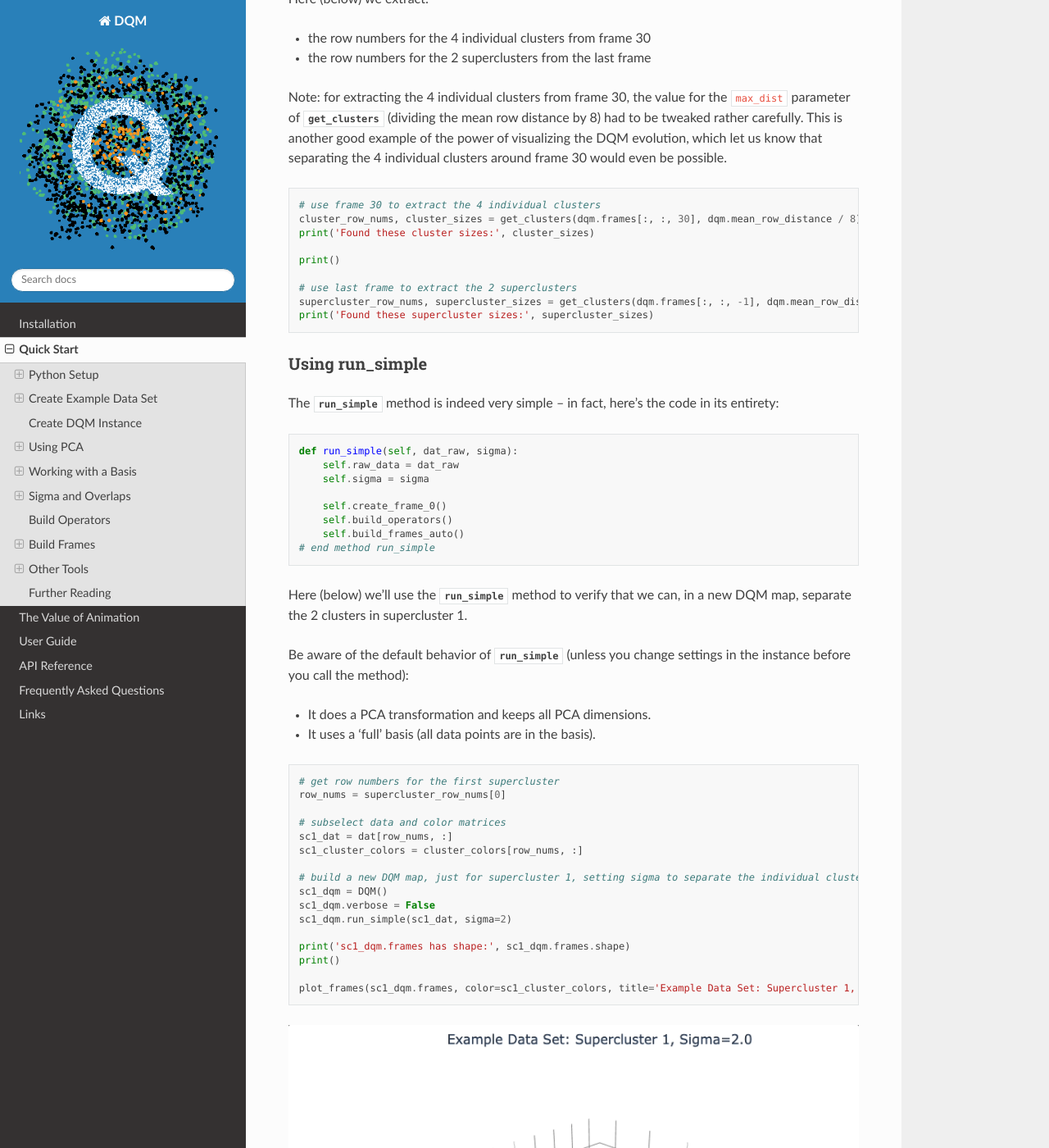
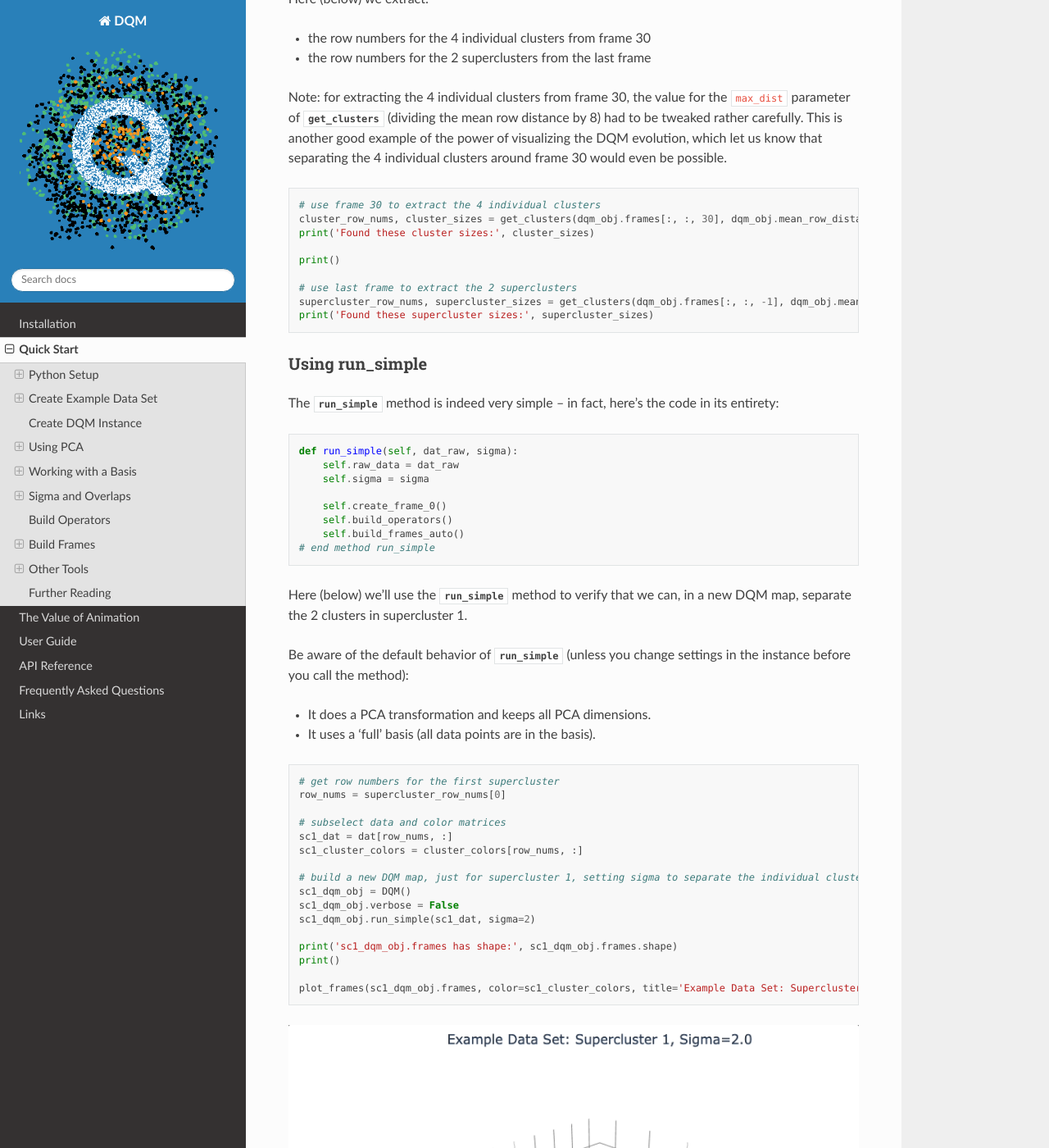
Before and after one commit to zanderteller/dqm, a Sphinx documentation site: the page built from docs/quick_start.rst, in a window 1280 px wide and 1400 px high, scrolled down 16735 px. Shown: the whole window at 82% size. Built offline with Sphinx 7.4.7 and the Read the Docs theme 3.1.0, drawn with Linux system fonts in a browser that asks for light colours; some of the changed text lies outside the part shown.

Commit message:
use `dqm_obj` as instance variable name, in many places (to alleviate confusion between instance variable names and package name `dqm`)

```diff
--- a/docs/api.rst
+++ b/docs/api.rst
@@ -1,7 +1,7 @@
 API Reference
 =============
 
-The dqm package has one class, :class:`DQM <dqm.DQM>`, and several :mod:`utility functions <dqm.utils>`.
+The 'dqm' package has one class, :class:`DQM <dqm.DQM>`, and several :mod:`utility functions <dqm.utils>`.
 
 Everything can be imported directly from the package. Examples:
 
--- a/docs/quick_start.rst
+++ b/docs/quick_start.rst
@@ -143,11 +143,11 @@ Create a DQM instance and store the raw data.
 
 .. code-block::
 
-    dqm = DQM()
-    dqm.verbose = True  # default True
-    dqm.raw_data = dat
+    dqm_obj = DQM()
+    dqm_obj.verbose = True  # default True
+    dqm_obj.raw_data = dat
 
-    print('Raw data stored in DQM instance has shape:', dqm.raw_data.shape)
+    print('Raw data stored in DQM instance has shape:', dqm_obj.raw_data.shape)
 
 Using PCA
 ---------
@@ -174,7 +174,7 @@ Understanding the plots (left to right):
 
 .. code-block::
 
-    dqm.run_pca()
+    dqm_obj.run_pca()
 
 .. image:: images/quick_start_run_pca_plots.png
    :align: center
@@ -196,10 +196,10 @@ Here (below), we use ``pca_var_threshold``. The instance reports that the thresh
 .. code-block::
 
     # choose an explicit number of dimensions (takes precedence if not None)
-    # dqm.pca_num_dims = 18
+    # dqm_obj.pca_num_dims = 18
     # OR...
     # choose a minimum proportion of total cumulative variance for the PCA dimensions to be used
-    dqm.pca_var_threshold = 0.98
+    dqm_obj.pca_var_threshold = 0.98
 
 Create Frame 0
 ^^^^^^^^^^^^^^
@@ -215,10 +215,10 @@ Creating frame 0 means:
 
 .. code-block::
 
-    dqm.pca_transform = True  # default True (if False, frame 0 will be a copy of the raw data)
-    dqm.create_frame_0()
+    dqm_obj.pca_transform = True  # default True (if False, frame 0 will be a copy of the raw data)
+    dqm_obj.create_frame_0()
 
-    print("In the DQM instance, 'frames' (which now stores frame 0) has shape:", dqm.frames.shape)
+    print("In the DQM instance, 'frames' (which now stores frame 0) has shape:", dqm_obj.frames.shape)
 
 Plot Frame 0
 ^^^^^^^^^^^^
@@ -227,7 +227,7 @@ In this plot the first 3 dimensions are now PCA dimensions, not raw dimensions,
 
 .. code-block::
 
-    plot_frames(dqm.frames, color=cluster_colors, title='Example Data Set: First 3 PCA Dimensions')
+    plot_frames(dqm_obj.frames, color=cluster_colors, title='Example Data Set: First 3 PCA Dimensions')
 
 .. image:: images/quick_start_first_3_pca_dims.png
    :align: center
@@ -261,8 +261,8 @@ The :meth:`choose_basis_by_distance <dqm.DQM.choose_basis_by_distance>` method b
     print(f'Using a basis size of {basis_size}')
     print()
 
-    dqm.basis_size = basis_size
-    dqm.choose_basis_by_distance()
+    dqm_obj.basis_size = basis_size
+    dqm_obj.choose_basis_by_distance()
 
 Plot Frame 0 Again
 ^^^^^^^^^^^^^^^^^^
@@ -272,12 +272,12 @@ Plot frame 0 again, this time highlighting the basis rows in orange.
 .. code-block::
 
     basis_colors = 0.8 * np.ones((num_rows, 3))  # light gray
-    basis_colors[dqm.basis_row_nums, :] = np.array([1, 0.6, 0])  # basis rows in orange
+    basis_colors[dqm_obj.basis_row_nums, :] = np.array([1, 0.6, 0])  # basis rows in orange
 
     basis_sizes = 7 * np.ones(num_rows)
-    basis_sizes[dqm.basis_row_nums] = 10  # make basis-row points bigger
+    basis_sizes[dqm_obj.basis_row_nums] = 10  # make basis-row points bigger
 
-    plot_frames(dqm.frames, color=basis_colors, size=basis_sizes, title='Example Data Set: First 3 PCA Dimensions, Highlighting Basis Rows')
+    plot_frames(dqm_obj.frames, color=basis_colors, size=basis_sizes, title='Example Data Set: First 3 PCA Dimensions, Highlighting Basis Rows')
 
 .. image:: images/quick_start_first_3_pca_dims_basis_rows.png
    :align: center
@@ -323,13 +323,13 @@ The :meth:`choose_sigma_for_basis <dqm.DQM.choose_sigma_for_basis>` method below
 
 .. code-block::
 
-    dqm.overlap_min_threshold = 0.5  # default 0.5
-    dqm.overlap_mean_threshold = 0.9  # default 0.9
+    dqm_obj.overlap_min_threshold = 0.5  # default 0.5
+    dqm_obj.overlap_mean_threshold = 0.9  # default 0.9
 
-    dqm.choose_sigma_for_basis()
+    dqm_obj.choose_sigma_for_basis()
 
     print()
-    print('The DQM instance now has a stored value of sigma:', dqm.sigma)
+    print('The DQM instance now has a stored value of sigma:', dqm_obj.sigma)
 
 Look at Overlap Distribution
 ^^^^^^^^^^^^^^^^^^^^^^^^^^^^
@@ -339,10 +339,10 @@ Look at distribution of basis overlaps for non-basis rows, using the :meth:`buil
 .. code-block::
 
     # by default, the 'build_overlaps' method builds overlaps for all non-basis points in the raw data
-    overlaps = dqm.build_overlaps()
+    overlaps = dqm_obj.build_overlaps()
 
     print('for sigma {:.4f}, non-basis overlaps have min {:.3f}, mean {:.3f}, median {:.3f}, max {:.3f}'.\
-            format(dqm.sigma, np.min(overlaps), np.mean(overlaps), np.median(overlaps), np.max(overlaps)))
+            format(dqm_obj.sigma, np.min(overlaps), np.mean(overlaps), np.median(overlaps), np.max(overlaps)))
     print()
 
     plt.hist(overlaps, bins=50)
@@ -371,12 +371,12 @@ See the :ref:`User Guide <Building Operators>` and the technical summary `Unders
 
 .. code-block::
 
-    dqm.build_operators()
+    dqm_obj.build_operators()
 
     print()
-    print("The transpose of the 'similarity' matrix (for converstion of state vectors from raw basis to eigenbasis) has shape:", dqm.simt.shape)
-    print("The position-expectation operator tensor has shape:", dqm.xops.shape)
-    print("The evolution operator has shape:", dqm.exph.shape)
+    print("The transpose of the 'similarity' matrix (for converstion of state vectors from raw basis to eigenbasis) has shape:", dqm_obj.simt.shape)
+    print("The position-expectation operator tensor has shape:", dqm_obj.xops.shape)
+    print("The evolution operator has shape:", dqm_obj.exph.shape)
 
 Build Frames
 ------------
@@ -394,13 +394,13 @@ Our next step (below) will be to increase sigma a bit, to get 'clean' formation
 
 .. code-block::
 
-    dqm.build_frames(50)  # default 100
+    dqm_obj.build_frames(50)  # default 100
 
     print()
-    print('dqm.frames has shape:', dqm.frames.shape)
+    print('dqm_obj.frames has shape:', dqm_obj.frames.shape)
     print()
 
-    plot_frames(dqm.frames, color=cluster_colors, title='Example Data Set: Sigma=2.5')
+    plot_frames(dqm_obj.frames, color=cluster_colors, title='Example Data Set: Sigma=2.5')
 
 .. image:: images/quick_start_sigma2p5.gif
    :align: center
@@ -423,17 +423,17 @@ Here's what we need to do:
 
 .. code-block::
 
-    dqm.verbose = False  # make output a little cleaner
+    dqm_obj.verbose = False  # make output a little cleaner
 
-    dqm.clear_frames()  # this keeps frame 0 by default
+    dqm_obj.clear_frames()  # this keeps frame 0 by default
 
-    dqm.sigma = 2.9
-    dqm.build_operators()
-    dqm.build_frames_auto()  # default batch size 100
+    dqm_obj.sigma = 2.9
+    dqm_obj.build_operators()
+    dqm_obj.build_frames_auto()  # default batch size 100
 
-    print("shape of 'frames' in the DQM instance is now:", dqm.frames.shape)
+    print("shape of 'frames' in the DQM instance is now:", dqm_obj.frames.shape)
 
-    plot_frames(dqm.frames, color=cluster_colors, title='Example Data Set: Sigma=2.9')
+    plot_frames(dqm_obj.frames, color=cluster_colors, title='Example Data Set: Sigma=2.9')
 
 .. image:: images/quick_start_sigma2p9.gif
    :align: center
@@ -456,20 +456,20 @@ These observations are just a first taste of how the DQM evolution (not just the
 
 .. code-block::
 
-    dqm.verbose = False  # make output a little cleaner
+    dqm_obj.verbose = False  # make output a little cleaner
 
-    dqm.clear_frames()
+    dqm_obj.clear_frames()
 
-    dqm.sigma = 3.9
-    dqm.build_operators()
-    dqm.build_frames_auto()
+    dqm_obj.sigma = 3.9
+    dqm_obj.build_operators()
+    dqm_obj.build_frames_auto()
 
-    print("shape of 'frames' in the DQM instance is now:", dqm.frames.shape)
+    print("shape of 'frames' in the DQM instance is now:", dqm_obj.frames.shape)
     print()
 
     # Note: the 'skip_frames=3' argument means only every 3rd frame is plotted. When dealing
     # with a large number of frames, this can keep the plotting routine from getting too slow.
-    plot_frames(dqm.frames, color=cluster_colors, skip_frames=3, title='Example Data Set: Sigma=3.9')
+    plot_frames(dqm_obj.frames, color=cluster_colors, skip_frames=3, title='Example Data Set: Sigma=3.9')
 
 .. image:: images/quick_start_sigma3p9.gif
    :align: center
@@ -483,12 +483,12 @@ In the plot above, the evolution is really over by frame 400. (Things are still
 
 This is not a horrible state of affairs, but DQM does provide 2 fixes for this problem:
 
-#. You can increase the value of the ``dqm.stopping_threshold`` instance variable before building frames. (A point is considered to have stopped if it moves less then ``stopping_threshold`` distance from one frame to the next.) It's usually set automatically (to ``mean_row_distance / 1e6``). Increasing it will cause points to stop sooner.
+#. You can increase the value of the ``dqm_obj.stopping_threshold`` instance variable before building frames. (A point is considered to have stopped if it moves less then ``stopping_threshold`` distance from one frame to the next.) It's usually set automatically (to ``mean_row_distance / 1e6``). Increasing it will cause points to stop sooner.
 #. The :func:`smooth_frames <dqm.utils.smooth_frames>` function below creates a new set of frames, interpolated from the input frames, designed to target a constant average speed of moving points throughout the evolution.
 
 .. code-block::
 
-    plot_frames(smooth_frames(dqm.frames), color=cluster_colors, title='Example Data Set: Sigma=3.9, Smoothed Frames')
+    plot_frames(smooth_frames(dqm_obj.frames), color=cluster_colors, title='Example Data Set: Sigma=3.9, Smoothed Frames')
 
 .. image:: images/quick_start_sigma3p9_smoothed.gif
    :align: center
@@ -513,13 +513,13 @@ Note: for extracting the 4 individual clusters from frame 30, the value for the
 .. code-block::
 
     # use frame 30 to extract the 4 individual clusters
-    cluster_row_nums, cluster_sizes = get_clusters(dqm.frames[:, :, 30], dqm.mean_row_distance / 8)
+    cluster_row_nums, cluster_sizes = get_clusters(dqm_obj.frames[:, :, 30], dqm_obj.mean_row_distance / 8)
     print('Found these cluster sizes:', cluster_sizes)
 
     print()
 
     # use last frame to extract the 2 superclusters
-    supercluster_row_nums, supercluster_sizes = get_clusters(dqm.frames[:, :, -1], dqm.mean_row_distance / 1000)
+    supercluster_row_nums, supercluster_sizes = get_clusters(dqm_obj.frames[:, :, -1], dqm_obj.mean_row_distance / 1000)
     print('Found these supercluster sizes:', supercluster_sizes)
 
 Using run_simple
@@ -555,14 +555,14 @@ Be aware of the default behavior of :meth:`run_simple <dqm.DQM.run_simple>` (unl
     sc1_cluster_colors = cluster_colors[row_nums, :]
 
     # build a new DQM map, just for supercluster 1, setting sigma to separate the individual clusters
-    sc1_dqm = DQM()
-    sc1_dqm.verbose = False
-    sc1_dqm.run_simple(sc1_dat, sigma=2)
+    sc1_dqm_obj = DQM()
+    sc1_dqm_obj.verbose = False
+    sc1_dqm_obj.run_simple(sc1_dat, sigma=2)
 
-    print('sc1_dqm.frames has shape:', sc1_dqm.frames.shape)
+    print('sc1_dqm_obj.frames has shape:', sc1_dqm_obj.frames.shape)
     print()
 
-    plot_frames(sc1_dqm.frames, color=sc1_cluster_colors, title='Example Data Set: Supercluster 1, Sigma=2.0')
+    plot_frames(sc1_dqm_obj.frames, color=sc1_cluster_colors, title='Example Data Set: Supercluster 1, Sigma=2.0')
 
 .. image:: images/quick_start_sc1_sigma2p0.gif
    :align: center
```
Also changed, not shown: docs/user_guide.rst (+37 -37 lines), 5 other files.
